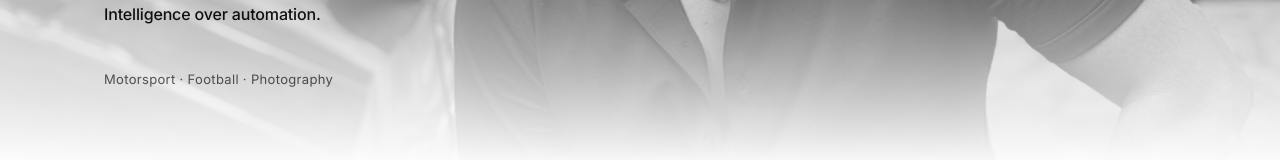
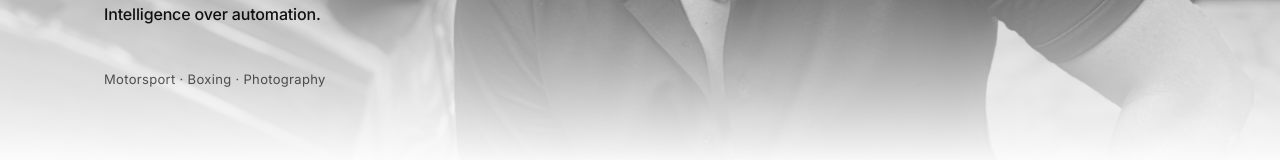
Before and after one commit to Shash-X7/sentients, a Next.js app: page /about in a window 1280 px wide. Shown: the part 630-790 px from the top of the page. Built offline with nearby package versions, Linux system fonts and the light colour scheme; no server answers.

Commit message:
fix: replace Football with Boxing in about hero passions

```diff
--- a/src/app/about/AboutClient.tsx
+++ b/src/app/about/AboutClient.tsx
@@ -105,7 +105,7 @@ export function AboutClient() {
             {/* Passion tag — creative single line */}
             <div className="inline-flex items-center gap-2 mt-1">
               <span className="text-[13px] tracking-wide" style={{ color: heroTextSecondary }}>
-                Motorsport &middot; Football &middot; Photography
+              Motorsport &middot; Boxing &middot; Photography
               </span>
             </div>
             </div>{/* end max-w wrapper */}
```
Also changed, not shown: 1 other file (tests, documents, lock files or other folders).
